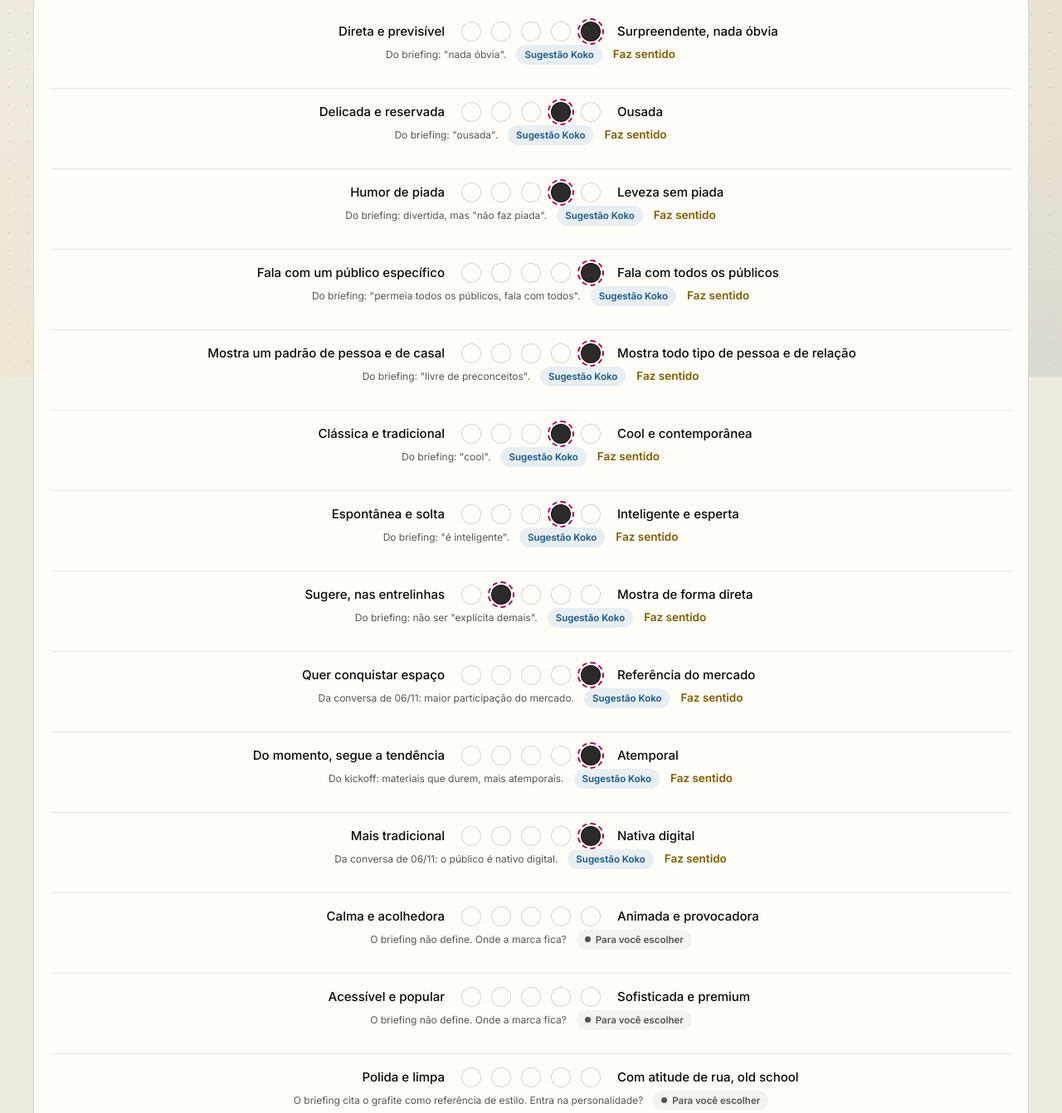
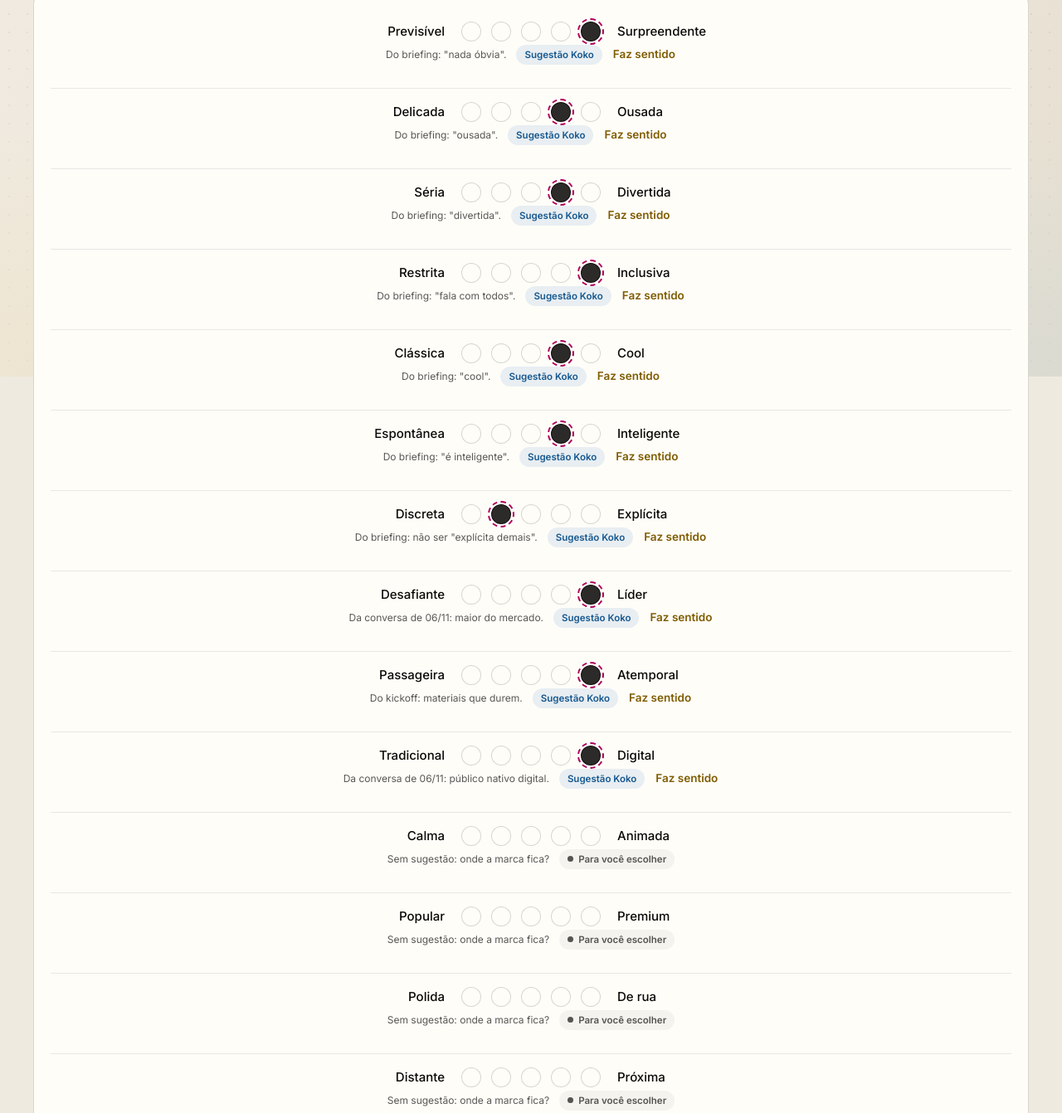
Before and after one commit to liviapalmakoko/brandbook-prudence-27, a plain HTML site: page index.html in a window 1280 px wide. Shown: the part 346-1688 px from the top of the page at 83% size. Drawn offline with nearby package versions, Linux system fonts and the light colour scheme; a web font is replaced by a local one.

Commit message:
Atributos da marca em uma palavra de cada lado

```diff
--- a/index.html
+++ b/index.html
@@ -553,23 +553,22 @@ document.addEventListener('keydown',e=>{
 /* ---------- atributos da marca ---------- */
 let ATT={};
 const AXES=[
- {k:'obvio',l:'Direta e previsível',r:'Surpreendente, nada óbvia',pre:5,why:'Do briefing: "nada óbvia".'},
- {k:'ousadia',l:'Delicada e reservada',r:'Ousada',pre:4,why:'Do briefing: "ousada".'},
- {k:'humor',l:'Humor de piada',r:'Leveza sem piada',pre:4,why:'Do briefing: divertida, mas "não faz piada".'},
- {k:'publico',l:'Fala com um público específico',r:'Fala com todos os públicos',pre:5,why:'Do briefing: "permeia todos os públicos, fala com todos".'},
- {k:'inclusao',l:'Mostra um padrão de pessoa e de casal',r:'Mostra todo tipo de pessoa e de relação',pre:5,why:'Do briefing: "livre de preconceitos".'},
- {k:'estilo',l:'Clássica e tradicional',r:'Cool e contemporânea',pre:4,why:'Do briefing: "cool".'},
- {k:'mente',l:'Espontânea e solta',r:'Inteligente e esperta',pre:4,why:'Do briefing: "é inteligente".'},
- {k:'sensual',l:'Sugere, nas entrelinhas',r:'Mostra de forma direta',pre:2,why:'Do briefing: não ser "explícita demais".'},
- {k:'posicao',l:'Quer conquistar espaço',r:'Referência do mercado',pre:5,why:'Da conversa de 06/11: maior participação do mercado.'},
- {k:'tempo',l:'Do momento, segue a tendência',r:'Atemporal',pre:5,why:'Do kickoff: materiais que durem, mais atemporais.'},
- {k:'digital',l:'Mais tradicional',r:'Nativa digital',pre:5,why:'Da conversa de 06/11: o público é nativo digital.'},
- {k:'energia',l:'Calma e acolhedora',r:'Animada e provocadora',pre:0,why:'O briefing não define. Onde a marca fica?'},
- {k:'tom',l:'Acessível e popular',r:'Sofisticada e premium',pre:0,why:'O briefing não define. Onde a marca fica?'},
- {k:'rua',l:'Polida e limpa',r:'Com atitude de rua, old school',pre:0,why:'O briefing cita o grafite como referência de estilo. Entra na personalidade?'},
- {k:'prox',l:'Mais distante, de marca',r:'Próxima, de conversa',pre:0,why:'O briefing não define. Onde a marca fica?'}
+ {k:'obvio',l:'Previsível',r:'Surpreendente',pre:5,why:'Do briefing: "nada óbvia".'},
+ {k:'ousadia',l:'Delicada',r:'Ousada',pre:4,why:'Do briefing: "ousada".'},
+ {k:'humor',l:'Séria',r:'Divertida',pre:4,why:'Do briefing: "divertida".'},
+ {k:'publico',l:'Restrita',r:'Inclusiva',pre:5,why:'Do briefing: "fala com todos".'},
+ {k:'estilo',l:'Clássica',r:'Cool',pre:4,why:'Do briefing: "cool".'},
+ {k:'mente',l:'Espontânea',r:'Inteligente',pre:4,why:'Do briefing: "é inteligente".'},
+ {k:'sensual',l:'Discreta',r:'Explícita',pre:2,why:'Do briefing: não ser "explícita demais".'},
+ {k:'posicao',l:'Desafiante',r:'Líder',pre:5,why:'Da conversa de 06/11: maior do mercado.'},
+ {k:'tempo',l:'Passageira',r:'Atemporal',pre:5,why:'Do kickoff: materiais que durem.'},
+ {k:'digital',l:'Tradicional',r:'Digital',pre:5,why:'Da conversa de 06/11: público nativo digital.'},
+ {k:'energia',l:'Calma',r:'Animada',pre:0,why:'Sem sugestão: onde a marca fica?'},
+ {k:'tom',l:'Popular',r:'Premium',pre:0,why:'Sem sugestão: onde a marca fica?'},
+ {k:'rua',l:'Polida',r:'De rua',pre:0,why:'Sem sugestão: onde a marca fica?'},
+ {k:'prox',l:'Distante',r:'Próxima',pre:0,why:'Sem sugestão: onde a marca fica?'}
 ];
-const WORDS=[['Ousada',1],['Divertida',1],['Nada óbvia',1],['Inclusiva',1],['Livre de preconceitos',1],['Cool',1],['Inteligente',1],['Humor inteligente',1],['Que faz piada',-1],['Que fala de política',-1],['Que fala de religião',-1],['Explícita demais',-1],['Clichê de propaganda antiga',-1],['Sensual',0],['Acolhedora',0],['Provocadora',0],['Elegante',0],['Leve',0],['Corajosa',0],['Livre',0],['Próxima',0],['Confiante',0],['Direta',0],['Irreverente',0],['Misteriosa',0],['Popular',0],['Sofisticada',0],['Descolada',0],['Séria',0]];
+const WORDS=[['Ousada',1],['Divertida',1],['Surpreendente',1],['Inclusiva',1],['Livre',1],['Cool',1],['Inteligente',1],['Atemporal',1],['Piadista',-1],['Política',-1],['Religiosa',-1],['Explícita',-1],['Clichê',-1],['Sensual',0],['Acolhedora',0],['Provocadora',0],['Elegante',0],['Leve',0],['Corajosa',0],['Próxima',0],['Confiante',0],['Direta',0],['Irreverente',0],['Misteriosa',0],['Popular',0],['Sofisticada',0],['Descolada',0],['Séria',0]];
 const apos=a=>{const x=ATT['ax-'+a.k];return x&&x.pos?x.pos:a.pre};
 const astat=a=>{const x=ATT['ax-'+a.k];if(x&&x.pos)return a.pre&&x.pos===a.pre?'Combinado':a.pre?'Seu ajuste':'Sua resposta';return a.pre?'Sugestão Koko':'Para você escolher'};
 const astag=t=>({Combinado:'kk-etiqueta--ok','Seu ajuste':'kk-etiqueta--novo','Sua resposta':'kk-etiqueta--ok','Sugestão Koko':'kk-etiqueta--info','Para você escolher':'kk-etiqueta--ponto'})[t];
@@ -587,11 +586,11 @@ function renderMarca(){
   $('#marca-tela').replaceChildren(
     h('div',{class:'kk-cabeca'},(()=>{const e=h('span',{class:'kk-selo kk-selo--tinta kk-selo--g'});e.append(ic('alvo'));return e})(),
       h('div',{class:'kk-cabeca-textos'},h('h1',{class:'kk-h1'},'Atributos da ',h('mark',{class:'kk-marca-texto'},'marca')),
-        h('p',{class:'kk-apoio'},'Antes do moodboard, uma conversa rápida sobre como a Prudence é. A Koko separou o que o time contou no briefing e deixou como sugestão: o círculo tracejado mostra onde ela colocou. Veja se faz sentido e mova para onde achar melhor. Nas linhas sem sugestão, a escolha é toda sua.'))),
+        h('p',{class:'kk-apoio'},'Como a Prudence é? Em cada linha, escolha o ponto entre as duas palavras. O círculo tracejado é a sugestão da Koko, baseada no briefing: mexa onde quiser. Onde não há sugestão, a escolha é sua.'))),
     h('div',{class:'kk-barra'},h('span',{class:'lbl',style:'align-self:center'},nOk+' de '+nPre+' sugestões já olhadas'),h('button',{type:'button',class:'kk-botao kk-botao--2',onclick:async()=>{for(const a of AXES.filter(x=>x.pre&&!ATT['ax-'+x.k]))await setAx(a.k,a.pre)}},'Faz sentido para todas as sugestões')),
     h('div',{class:'kk-box'},...rows),
     h('div',{class:'sec'},h('div',{class:'sh'},h('h3',{},'Palavras que combinam')),
-      h('p',{class:'kk-texto'},'Toque numa palavra: uma vez, combina com a Prudence (verde); duas, não combina (rosa); três, volta ao neutro. As com o ponto vêm do briefing.'),
+      h('p',{class:'kk-texto'},'Toque numa palavra: uma vez, combina (verde); duas, não combina (rosa); três, volta ao neutro. As com o ponto vêm do briefing.'),
       h('div',{class:'asp'},WORDS.map(w=>{const v=wv(w);return h('button',{type:'button',class:'ch'+(v==='pos'?' pos':v==='neg'?' neg':''),onclick:()=>setWd(w[0],v===''?'pos':v==='pos'?'neg':v==='neg'?'':'pos')},(w[1]&&!(ATT['w-'+w[0]])?'• ':'')+w[0])}))),
     h('div',{class:'sec'},h('div',{class:'sh'},h('h3',{},'Em uma frase')),note),
     h('div',{class:'dnav',style:'position:static;margin:var(--esp-5) auto 0'},h('a',{class:'kk-botao',href:'#sessao',style:'text-align:center;text-decoration:none'},'Seguir para a Sessão')))}
```
